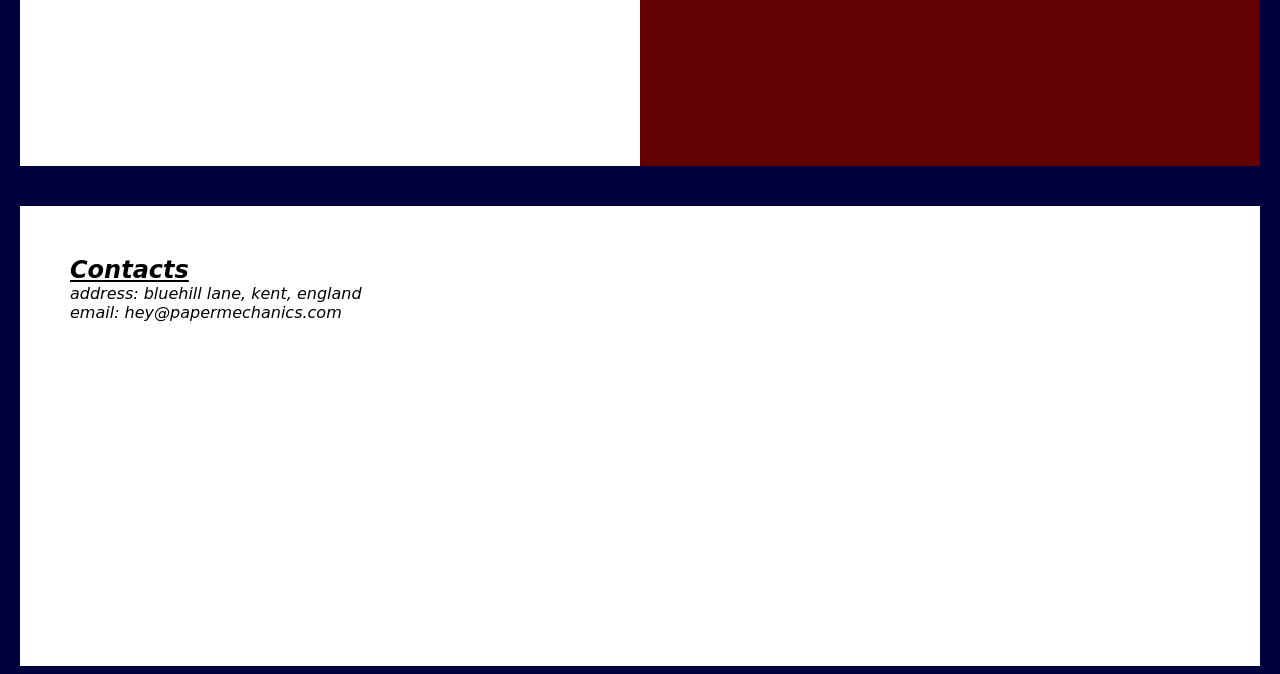
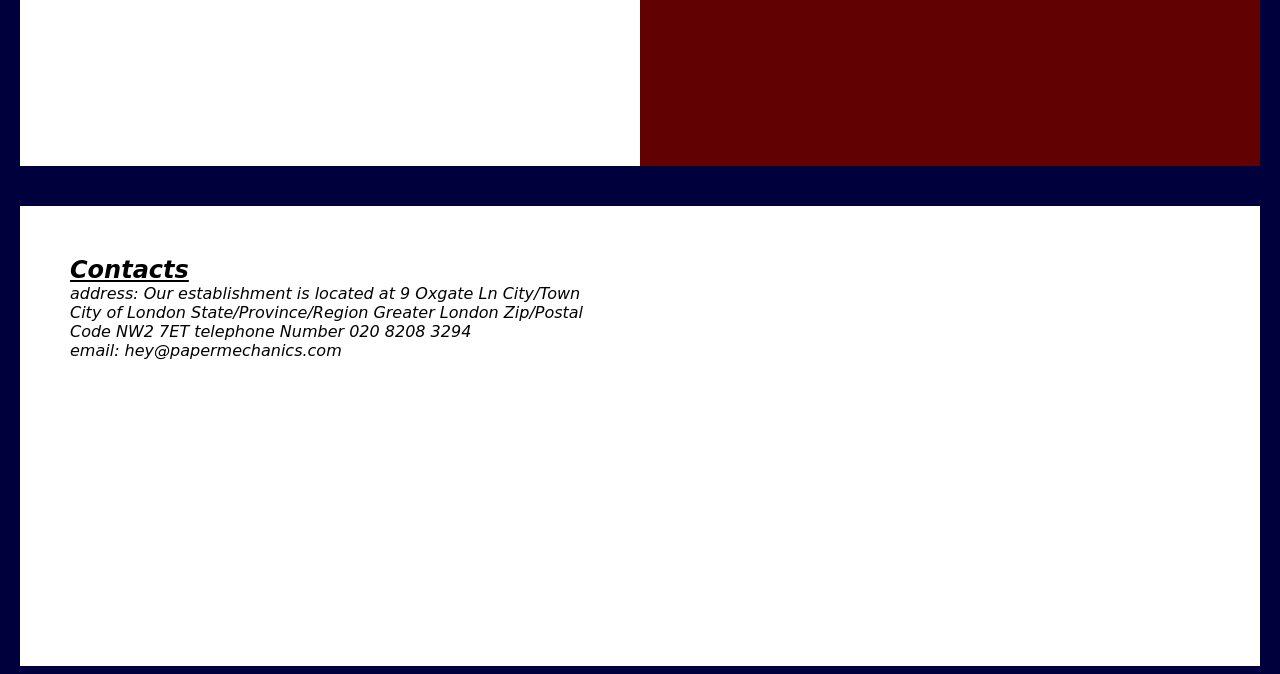
Before and after one commit to Rawa-spec/paper_mechanics, a plain HTML site: page index.html in a window 1280 px wide. Shown: the part 1379-2053 px from the top of the page. Drawn offline with Linux system fonts and the light colour scheme.

Commit message:
added address

```diff
--- a/index.html
+++ b/index.html
@@ -138,7 +138,11 @@
                         <h2>
                        Contacts
                         </h2>
-                        <p>address: bluehill lane, kent, england</p>
+                        <p>address: Our establishment is located at 9 Oxgate Ln
+                            City/Town	City of London
+                            State/Province/Region	Greater London
+                            Zip/Postal Code	NW2 7ET
+                            telephone Number	020 8208 3294</p>
                         <p>email: hey@papermechanics.com</p>
 
                     </div>
```
